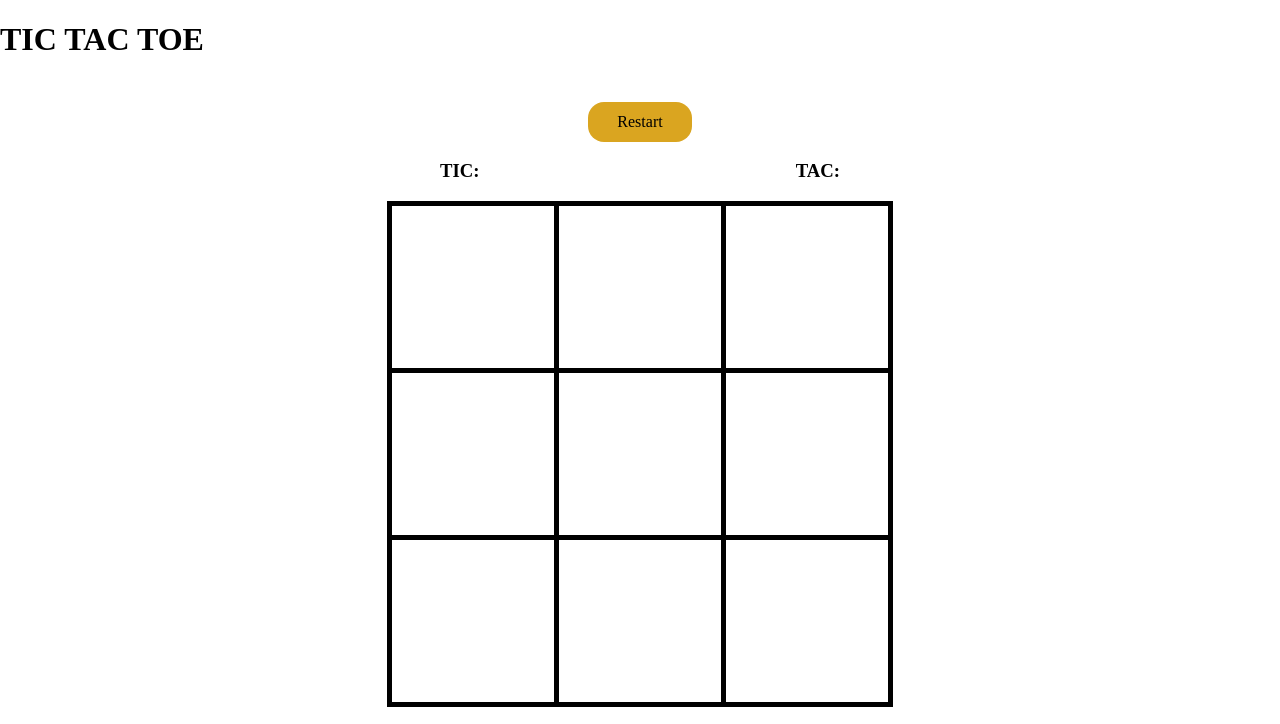
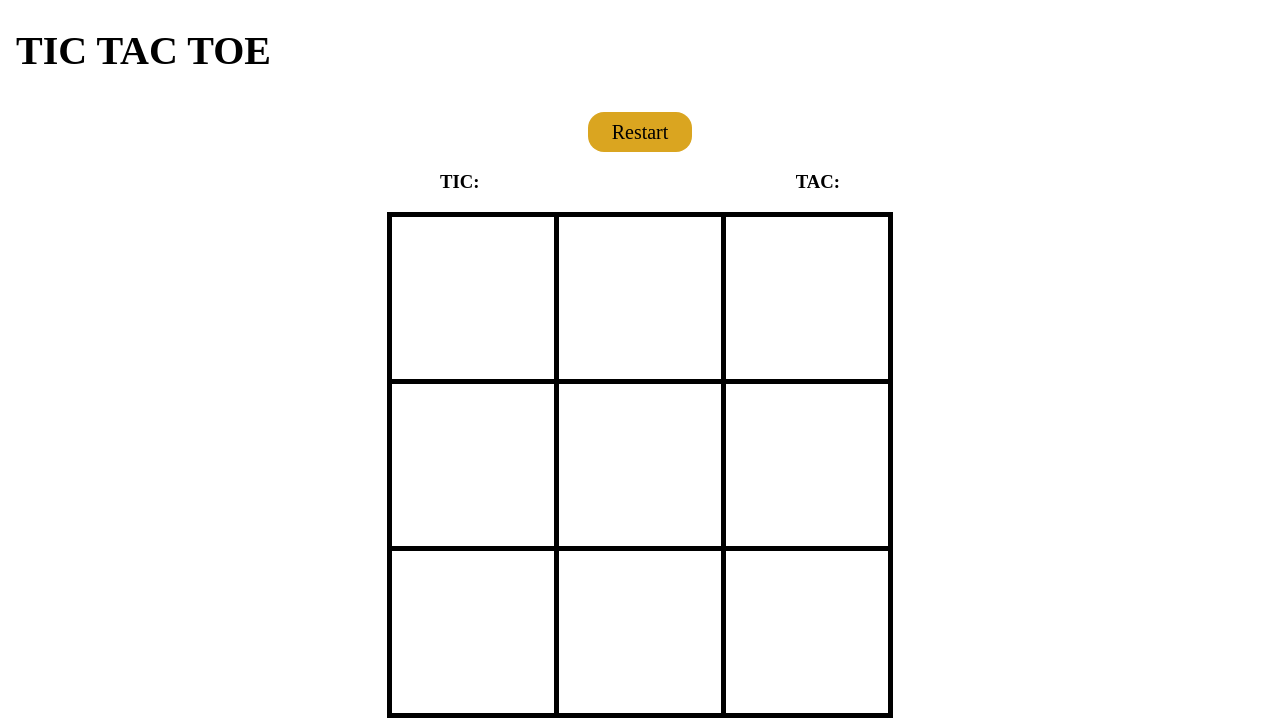
Before and after one commit to maxlmysim/tic-tac-toe, a plain HTML site: page index.html in a window 1280 px wide. Shown: the top 724 px of the page. Drawn offline with Linux system fonts and the light colour scheme.

Commit message:
feat: add button-restart

```diff
--- a/css/style.css
+++ b/css/style.css
@@ -7,6 +7,11 @@ body {
     display:flex;
     flex-direction: column;
     justify-content: space-between;
+}
+
+.title {
+    margin-left: 2vh;
+    font-size: 5vh;
 }
 
 .main__container {
@@ -24,6 +29,11 @@ body {
     height: 5vh;
     width: 13vh;
     border-radius: 2vh;
+    cursor: pointer;
+}
+
+.button-restart-text {
+    font-size: 2.5vh;
 }
 
 .score-container {
--- a/index.html
+++ b/index.html
@@ -9,7 +9,7 @@
 </head>
 <body>
 <header>
-    <h1>TIC TAC TOE</h1>
+    <h1 class="title">TIC TAC TOE</h1>
 </header>
 <main>
     <div class="main__container">
--- a/script/index.js
+++ b/script/index.js
@@ -97,6 +97,9 @@ let playerWin = '';
 let playerTic = 0;
 let playerTac = 0;
 let currentPlayer = true;
+
 const playGround = document.querySelector('.playground');
+const buttonRestart = document.querySelector('.button-restart')
 
 playGround.addEventListener('click', addTicTac);
+buttonRestart.addEventListener('click', restartGame)
```
Also changed, not shown: 1 other file.
